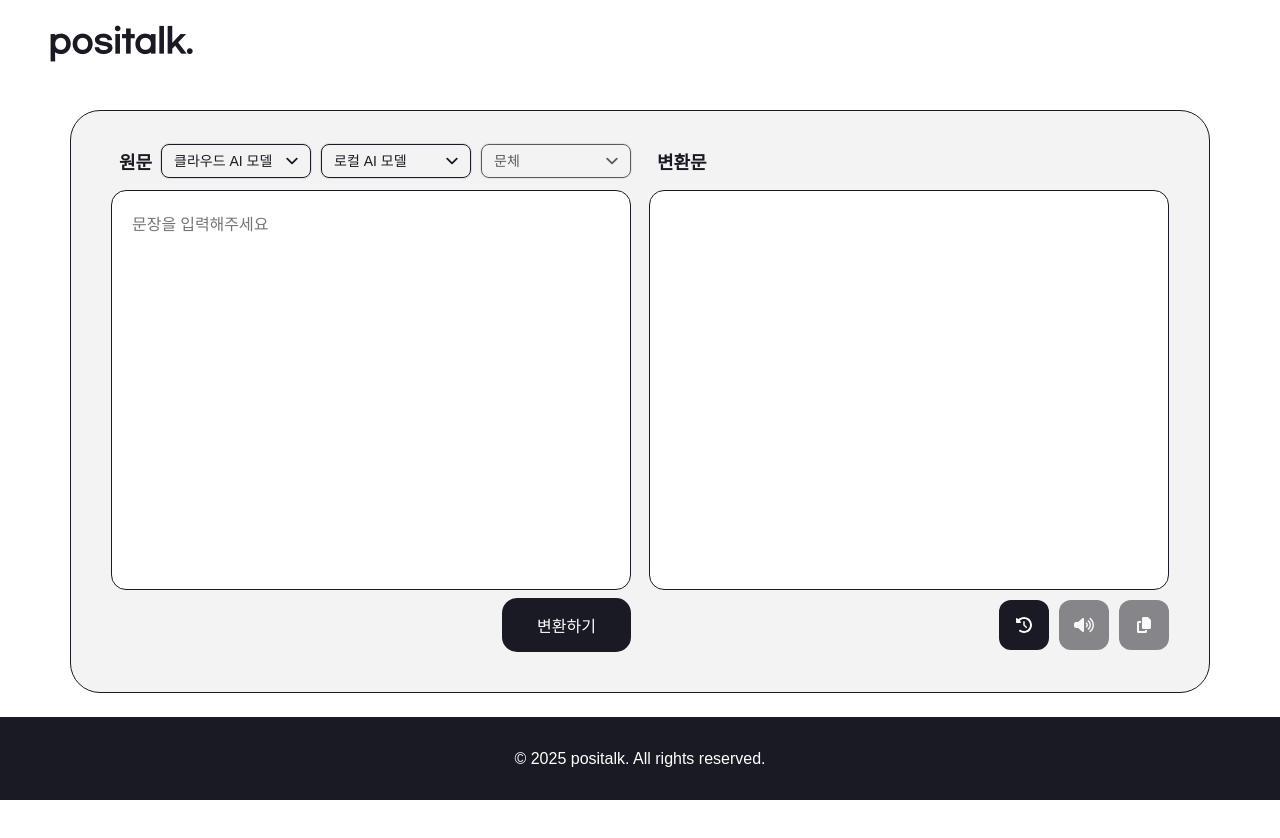
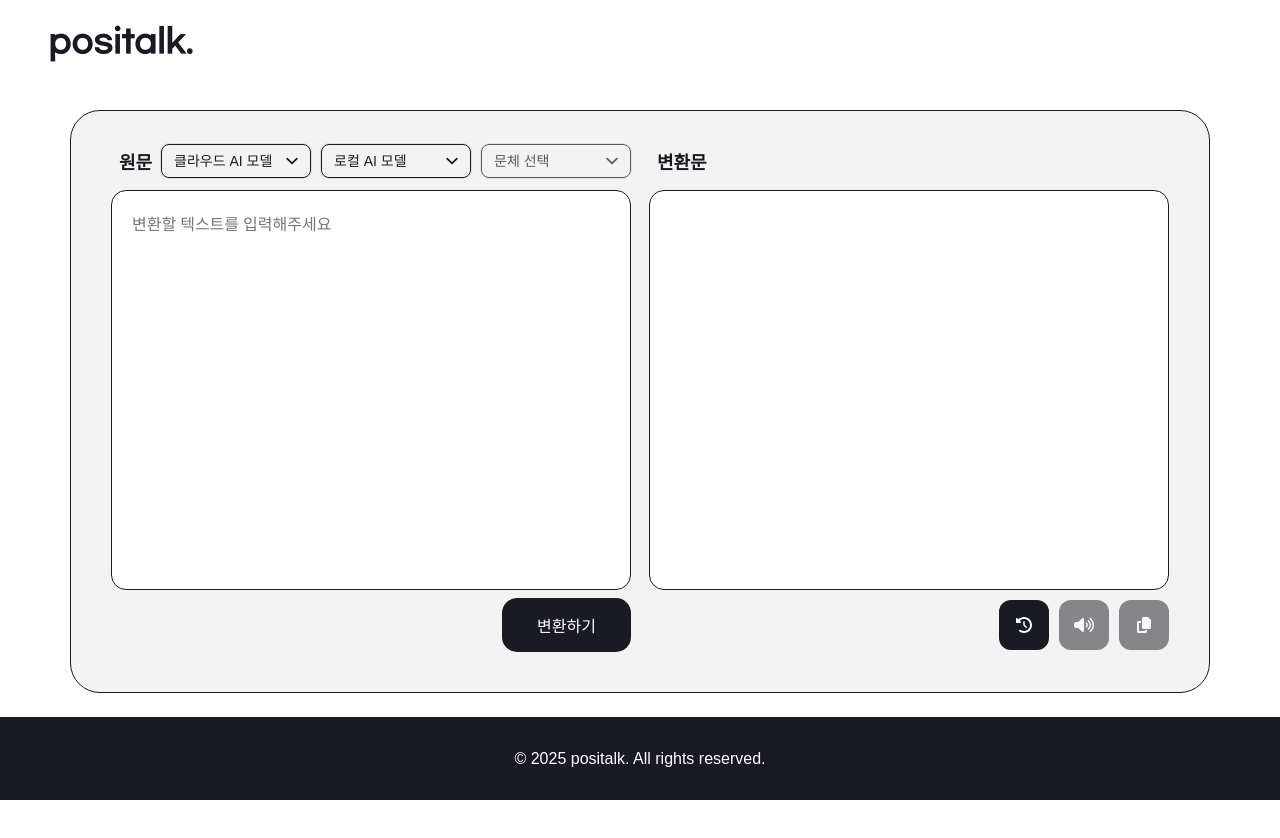
Before and after one commit to junemargot/positalk_React, a React (Create React App) app: page /transform in a window 1280 px wide. Shown: the top 838 px of the page. Built offline with nearby package versions, Linux system fonts and the light colour scheme.

Commit message:
feat: 유효성 검증 처리 추가

```diff
--- a/src/components/Transform/Transform.js
+++ b/src/components/Transform/Transform.js
@@ -21,9 +21,19 @@ function Transform({ histories, setHistories }) {
   const [availableStyles, setAvailableStyles] = useState([]);
   const [selectedStyle, setSelectedStyle] = useState('');
 
+  // 유효성 검사 오류 메세지 상태
+  const [validationError, setValidationError] = useState('');
+  const [isSubmitted, setIsSubmitted] = useState(false);
+
   useEffect(() => {
     setAvailableStyles(allStyleOptions);
   }, []);
+
+  useEffect(() => {
+    if (isSubmitted) {
+      validateForm(); // 유효성 검사 갱신
+    }
+  }, [inputText, modelType, selectedStyle]);
 
   const allStyleOptions = [
     { value: 'formal', label: '격식체' },
@@ -57,6 +67,7 @@ function Transform({ histories, setHistories }) {
     if(!newModel) {
       setSelectedCloudModel('');
       setModelType('');
+      setValidationError('');
       return;
     }
 
@@ -83,6 +94,7 @@ function Transform({ histories, setHistories }) {
     if(!newModel) {
       setSelectedLocalModel('');
       setModelType('');
+      setValidationError('');
       return;
     }
 
@@ -101,21 +113,32 @@ function Transform({ histories, setHistories }) {
     if(newModel === 'heegyu') {
       const filteredStyles = allStyleOptions.filter(style => ['casual', 'cute'].includes(style.value));
       setAvailableStyles(filteredStyles);
-      setSelectedStyle('casual'); // 기본값 설정
-    }else if(e.target.value === 'gentle-9unu') {
-      const filteredStyles = allStyleOptions.filter(style => style.value === 'polite');
+      setSelectedStyle(''); // 모델 선택 시 문체 선택 유도하기 위해 기본값 설정하지 않음
+
+    } else if (e.target.value === 'gentle-9unu') {
+      const filteredStyles = allStyleOptions.filter(style =>
+        style.value === 'polite'
+      );
       setAvailableStyles(filteredStyles);
-      setSelectedStyle('polite'); // 기본값 설정
+      // 단일 옵션만 있는 경우는 자동 선택
+      setSelectedStyle('polite');
+
     } else if (e.target.value === 'formal-9unu') {
       const filteredStyles = allStyleOptions.filter(style =>
         style.value === 'formal'
       );
       setAvailableStyles(filteredStyles);
-      setSelectedStyle('formal'); // 기본값 설정
+      // 단일 옵션만 있는 경우는 자동 선택
+      setSelectedStyle('formal');
+
     } else {
       setAvailableStyles(allStyleOptions);
-      if (!selectedStyle) setSelectedStyle(allStyleOptions[0].value);
+      // 모델 선택 시 문체 선택을 유도하기 위해 기본값 설정하지 않음
+      setSelectedStyle('');
     }
+
+    // 유효성 오류 메세지 초기화
+    setValidationError('');
 
     // 선택된 모델 표시 업데이트
     const selectedModelOption = localAIOptions.find(opt => opt.value === e.target.value);
@@ -124,16 +147,39 @@ function Transform({ histories, setHistories }) {
     }
   };
 
+  const validateForm = () => {
+    let errorMessage = ""; // 여러 오류 감지하기 위한 변수
+
+    if (!inputText.trim()) {
+      console.log("텍스트가 입력되지 않음");
+      errorMessage = "변환할 텍스트를 입력해주세요.";
+    } else if (!modelType) {
+      console.log("모델이 선택되지 않음");
+      errorMessage = "변환할 모델을 선택해주세요.";
+    } else if (!selectedStyle) {
+      console.log("문체가 선택되지 않음");
+      errorMessage = "문체를 선택해주세요.";
+    }
+
+    setValidationError(errorMessage);  // 최종적으로 한 번만 상태 업데이트
+    return !errorMessage;
+  }
+
   const handleTransform = async () => {
-    if (!inputText.trim() || !modelType) return;
+    setIsSubmitted(true); // 버튼 클릭 시 상태 변경
+    if (!validateForm()) {
+      console.log("유효성 검증 실패");
+      return;
+    }
 
+    console.log("유효성 검증 통과, 변환 요청 시작");
     setIsLoading(true);
     const startTime = Date.now();
 
     try {
       const requestData = {
         message: inputText,
-        style: selectedStyle, // 상태 변수 사용
+        style: selectedStyle,
         model: modelType.startsWith('gpt') ? 'openai-gpt' : modelType,
         subModel: modelType.startsWith('gpt') ? modelType : undefined
       };
@@ -146,7 +192,7 @@ function Transform({ histories, setHistories }) {
         inputText,
         outputText: response.data.response,
         model: modelType,
-        style: document.querySelector(`.${styles.styleSelect}`).value,
+        style: selectedStyle,
         timestamp: new Date().toLocaleString(),
         duration
       };
@@ -245,7 +291,9 @@ function Transform({ histories, setHistories }) {
               <div className={styles.modelSelectWrapper}>
                 {/* 클라우드 AI Select */}
                 <select
-                  className={`${styles.styleSelect} ${selectedLocalModel ? styles.disabledSelect : ''}`}
+                  className={`${styles.styleSelect}
+                    ${selectedLocalModel ? styles.disabledSelect : ''}
+                    ${selectedCloudModel ? styles.activeSelect : ''}`}
                   value={selectedCloudModel}
                   onChange={handleCloudModelChange}
                   disabled={!!selectedLocalModel}
@@ -260,7 +308,9 @@ function Transform({ histories, setHistories }) {
 
                 {/* 로컬 AI Select */}
                 <select
-                  className={`${styles.styleSelect} ${selectedCloudModel ? styles.disabledSelect : ''}`}
+                  className={`${styles.styleSelect}
+                    ${selectedCloudModel ? styles.disabledSelect : ''}
+                    ${selectedLocalModel ? styles.activeSelect : ''}`}
                   value={selectedLocalModel}
                   onChange={handleLocalModelChange}
                   disabled={!!selectedCloudModel}
@@ -276,12 +326,13 @@ function Transform({ histories, setHistories }) {
 
               {/* 문체 Select */}
               <select
-                className={styles.styleSelect}
+                className={`${styles.styleSelect}
+                  ${selectedStyle ? styles.activeSelect : ''}`}
                 value={selectedStyle}
                 onChange={(e) => setSelectedStyle(e.target.value)}
                 disabled={!modelType}
               >
-                <option value="" disabled>문체</option>
+                <option value="" disabled>문체 선택</option>
                 {availableStyles.map(option => (
                   <option key={option.value} value={option.value}>
                     {option.label}
@@ -295,7 +346,7 @@ function Transform({ histories, setHistories }) {
             {/* textarea 본문 입력 */}
             <textarea
               className={styles.inputArea}
-              placeholder="문장을 입력해주세요"
+              placeholder="변환할 텍스트를 입력해주세요"
               value={inputText}
               onChange={(e) => setInputText(e.target.value)}
             />
@@ -306,10 +357,17 @@ function Transform({ histories, setHistories }) {
             )}
           </div>
 
+          {/* 유효성 검사 오류 메시지 표시 */}
+          {isSubmitted && validationError && (
+            <div className={styles.validationError}>
+              {validationError}
+            </div>
+          )}
+
           <button
             className={styles.transformButton}
             onClick={handleTransform}
-            disabled={isLoading || !inputText.trim()}
+            disabled={isLoading || validationError}
           >
             {isLoading ? '변환 중..' : '변환하기'}
           </button>
--- a/src/components/Transform/Transform.module.css
+++ b/src/components/Transform/Transform.module.css
@@ -75,7 +75,8 @@
 /* 공통 select wrapper */
 .selectWrapper {
   display: flex;
-  justify-content: space-between;
+  /* justify-content: space-between; */
+  flex-direction: row;
   align-items: center;
   gap: 10px;
   height: 32px;
@@ -102,14 +103,10 @@
   background-size: 12px;
 }
 
-/* 포커스 & 호버 효과 */
+/* 포커스 효과 */
 .styleSelect:focus {
   outline: none;
   border-color: #B9FF66;
-}
-.styleSelect:hover {
-  background: #191A23;
-  color: #fff;
 }
 
 /* 옵션 스타일 */
@@ -286,23 +283,6 @@
   border: 0;
 }
 
-/* 반응형 */
-@media (max-width: 768px) {
-  .transformBox {
-    flex-direction: column;
-    padding: 20px;
-  }
-
-  .inputArea,
-  .outputArea {
-    height: 300px;
-  }
-
-  .transformButton {
-    width: 100%;
-  }
-}
-
 .headerSection {
   display: flex;
   justify-content: space-between;
@@ -345,6 +325,7 @@
 
 .modelSelectWrapper {
   display: flex;
+  flex-direction: row;
   align-items: center;
   margin: 15px 0;
 }
@@ -354,6 +335,13 @@
   border-radius: 4px;
   border: 1px solid #ddd;
   background-color: #fff;
+  min-width: 150px;
+}
+
+.modelSelectWrapper select,
+.styleSelect {
+  flex: 1;
+  width: auto;
   min-width: 150px;
 }
 
@@ -432,7 +420,7 @@
   border-radius: 4px;
   background-color: white;
   flex: 1;
-  max-width: 200px; /* 최대 너비 제한 */
+  max-width: 200px;
 }
 
 @media screen and (max-width: 768px) {
@@ -502,3 +490,31 @@
   border-color: #191A23;
   box-shadow: 0 0 0 1px rgba(25, 26, 35, 0.1);
 }
+
+/* 유효성 검사 오류 메시지 스타일 */
+.validationError {
+  color: #ff3333;
+  font-size: 14px;
+  margin: 5px 0 10px 5px;
+  padding: 5px 10px;
+  background-color: rgba(255, 51, 51, 0.1);
+  border-radius: 4px;
+  border-left: 3px solid #ff3333;
+}
+
+/* 반응형 */
+@media (max-width: 768px) {
+  .transformBox {
+    flex-direction: column;
+    padding: 20px;
+  }
+
+  .inputArea,
+  .outputArea {
+    height: 300px;
+  }
+
+  .transformButton {
+    width: 100%;
+  }
+}
```
